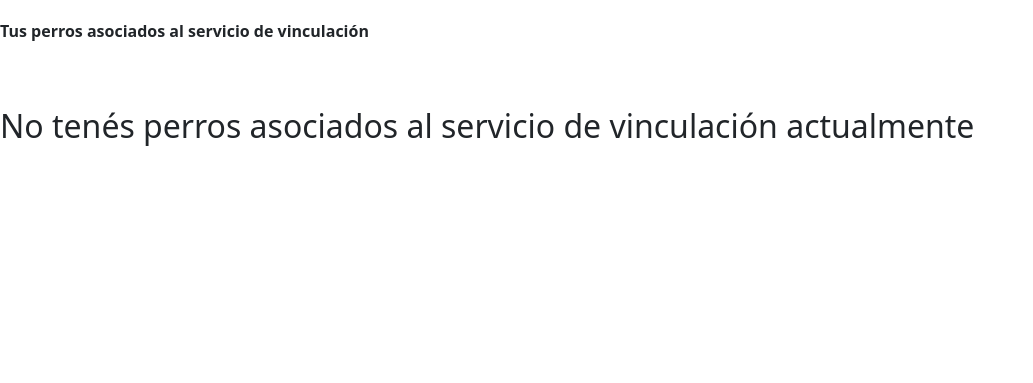
After one commit to inagoy/oh-my-dog, a Django app: page /servicio_vinculacion/perros_asociados in a window 1280 px wide. The commit adds this page. Shown: the part 417-800 px from the top of the page, without its empty margins (0-1033 px from the left). Run offline with Django 4.2, Linux system fonts and the light colour scheme; the visitor is signed in with stand-in values (Sample User, id 1); data that the repository does not hold is empty.

Commit message:
Ver perros del servicio de vinculación

```diff
--- a/listados/templates/listados/paseadores_cuidadores.html
+++ b/listados/templates/listados/paseadores_cuidadores.html
@@ -70,6 +70,7 @@
 
 {% endfor %}
 
+</br>
 {% else %}
 <h2 class="centerObjects"> No hay servicios disponibles actualmente</h2>
 {% endif %}
--- a/servicio_vinculacion/templates/servicio_vinculacion/concientizacion.html
+++ b/servicio_vinculacion/templates/servicio_vinculacion/concientizacion.html
@@ -131,4 +131,10 @@
   Ingresar de todas formas
 </a>
 
+<a href="{% url 'perros_asociados_tinder' %}" class="btn btn-primary botones"
+  type="button"
+>
+  Mis perros asociados
+</a>
+
 {% endblock %}
--- /dev/null
+++ b/servicio_vinculacion/templates/servicio_vinculacion/perros_asociados_tinder.html
@@ -0,0 +1,65 @@
+{% extends 'base.html' %}{% load static %} {% block content %}
+<link href="{% static 'css/index.css' %}" rel="stylesheet" />
+<link href="{% static 'css/global.css' %}" rel="stylesheet" />
+
+<br/>
+
+<div class="banner centerObjects" style="height: 4rem">
+  <div class="vertical_align" style="font-weight: bold">
+    Tus perros asociados al servicio de vinculación
+  </div>
+</div>
+
+<br/>
+
+{% if perros %}
+{% for perro in perros %}
+
+<div align="center">
+<div class="card" style="width:80%;">
+
+  <div class="card-body">
+
+    <div class="container">
+
+      <div class="row align-items-center justify-content-between">
+
+        <div class="col-2">
+          <img src="{{ perro.perro.foto_url }}" alt="Avatar" class="img-fluid my-4" style="height: 100px; border-radius: 320px; object-fit: cover;"/>
+        </div>
+
+        <div class="col-3" align="left">
+          <a style="font-size: 1.2rem; font-weight: bold">{{ perro.perro.nombre }}</a>
+        </div>
+
+        <div class="col-2" align="left" style="font-size: 1.1rem;">
+          <div><a>{{perro.perro.get_sexo_display }}</a></div>
+        </div>
+
+        <div class="col-2" align="left" style="font-size: 1.1rem;">
+          <div><a>{{perro.perro.get_sexo_display }}</a></div>
+        </div>
+
+        <div class="col-2">
+          <a class="btn btn-primary botones">Sacar perfil del servicio</a>
+        </div>
+
+      </div>
+
+    </div>
+
+  </div>
+
+</div>
+</div>
+
+{% endfor %}
+
+</br>
+
+{% else %}
+<h2 class="centerObjects"> No tenés perros asociados al servicio de vinculación actualmente</h2>
+{% endif %}
+
+
+{% endblock %}
--- a/servicio_vinculacion/urls.py
+++ b/servicio_vinculacion/urls.py
@@ -7,4 +7,5 @@ urlpatterns = [
     path('edit_perro_tinder/<int:perro_id>', views.edit_perro_tinder, name='edit_perro_tinder'),
     path('tinder_perro/<int:perro_id>', views.tinder_perro, name='tinder_perro'),
     path('contestar_tinder/<int:perroLiked_id>/<int:perroLiker_id>', views.contestar_tinder, name='contestar_tinder'),
+    path('perros_asociados', views.perros_asociados, name='perros_asociados_tinder'),
 ]
--- a/servicio_vinculacion/views.py
+++ b/servicio_vinculacion/views.py
@@ -6,6 +6,14 @@ from servicio_vinculacion.forms import EditPerroTinderForm, TinderForm
 from servicio_vinculacion.helpers import enviar_mail_contestar_tinder
 from servicio_vinculacion.models import Tinder
 from usuarios_y_perros.models import Perro, Usuario
+
+
+def perros_asociados(request):
+    if request.user.is_staff:
+        perros = Tinder.objects.filter(estado_tinder="A")
+    else:
+        perros = Tinder.objects.filter(perro__dueño=request.user) | Tinder.objects.filter(estado_tinder="A")
+    return render(request, 'servicio_vinculacion/perros_asociados_tinder.html', {'perros': perros})
 
 
 def ver_mensaje_concientizacion(request):
```
